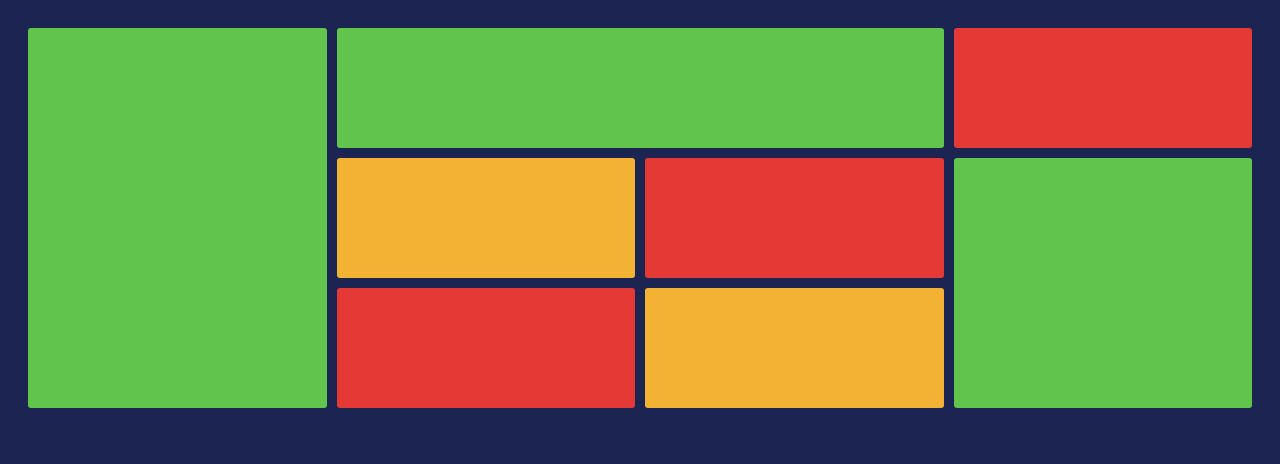
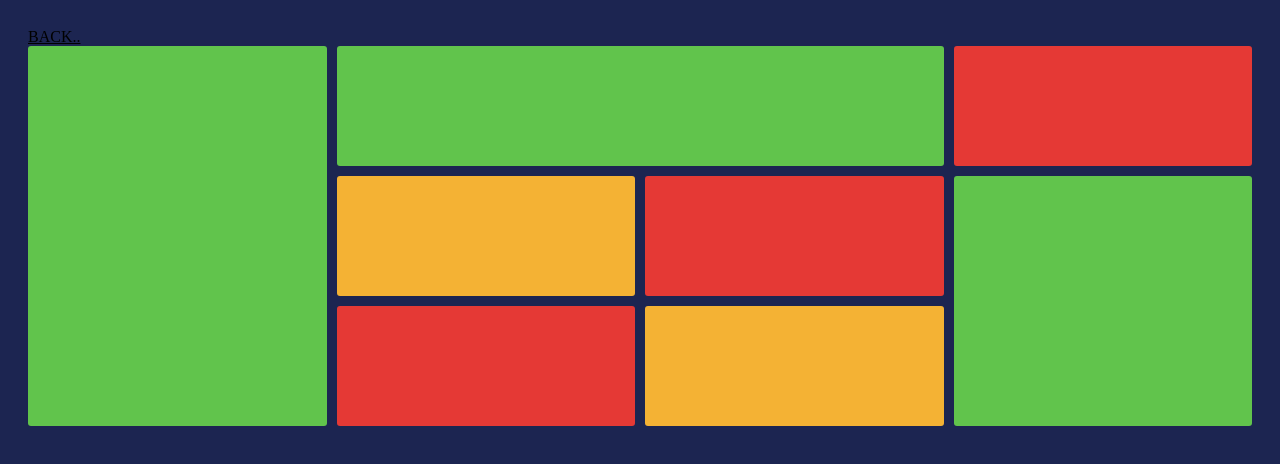
Before and after one commit to shahrozkhan-tech/grid-task, a plain HTML site: page grid.html in a window 1280 px wide. Drawn offline with Linux system fonts and the light colour scheme.

Commit message:
Fix HTML formatting and add a back link

```diff
--- a/grid.html
+++ b/grid.html
@@ -4,7 +4,6 @@
     <meta charset="UTF-8">
     <meta name="viewport" content="width=device-width, initial-scale=1.0">
     <title>Document</title>
-
     <style>
         body {
             background: #1c2551;
@@ -18,35 +17,35 @@
             grid-auto-rows: 120px;
         }
 
-        /* Tall left green box */
+
         .tall {
             grid-row: span 3;
         }
 
-        /* Top wide green box */
+
         .wide {
             grid-column: 2 / 4;
         }
 
-        /* Top right red box */
+
         .wrapper > div:nth-child(3) {
             grid-column: 4 / 5;
         }
 
-        /* Row 2 yellow + red */
+
         .wrapper > div:nth-child(4) { grid-column: 2 / 3; }
         .wrapper > div:nth-child(5) { grid-column: 3 / 4; }
 
-        /* FULL width box */
+
         .full {
             grid-row: span 2;   /* same row height */
         }
 
-        /* Row 3 red + yellow */
+
         .wrapper > div:nth-child(7) { grid-column: 2 / 3; }
         .wrapper > div:nth-child(8) { grid-column: 3 / 4; }
 
-        /* Colors */
+
         .green  { background: #61c44c; }
         .red    { background: #e53935; }
         .yellow { background: #f4b234; }
@@ -55,7 +54,6 @@
             border-radius: 3px;
         }
 
-        /* 📱 MOBILE VIEW — ALL IN ONE COLUMN */
         @media (max-width: 768px) {
             .wrapper {
                 grid-template-columns: 1fr 1fr;
@@ -63,7 +61,6 @@
 
             }
 
-            /* Remove all custom grid positions */
             .wrapper > div {
                 grid-column: auto !important;
                 grid-row: auto !important;
@@ -84,7 +81,7 @@
 
             }
 
-            /* Remove all custom grid positions */
+
             .wrapper > div {
                 grid-column: auto !important;
                 grid-row: auto !important;
@@ -101,8 +98,8 @@
 
     </style>
 </head>
-
 <body>
+    <a style="color: black;" href="grid.html">BACK..</a>
 
 <div class="wrapper">
     <div class="box green tall"></div>
@@ -117,6 +114,5 @@
     <div class="box red"></div>
     <div class="box yellow"></div>
 </div>
-
 </body>
 </html>
```
